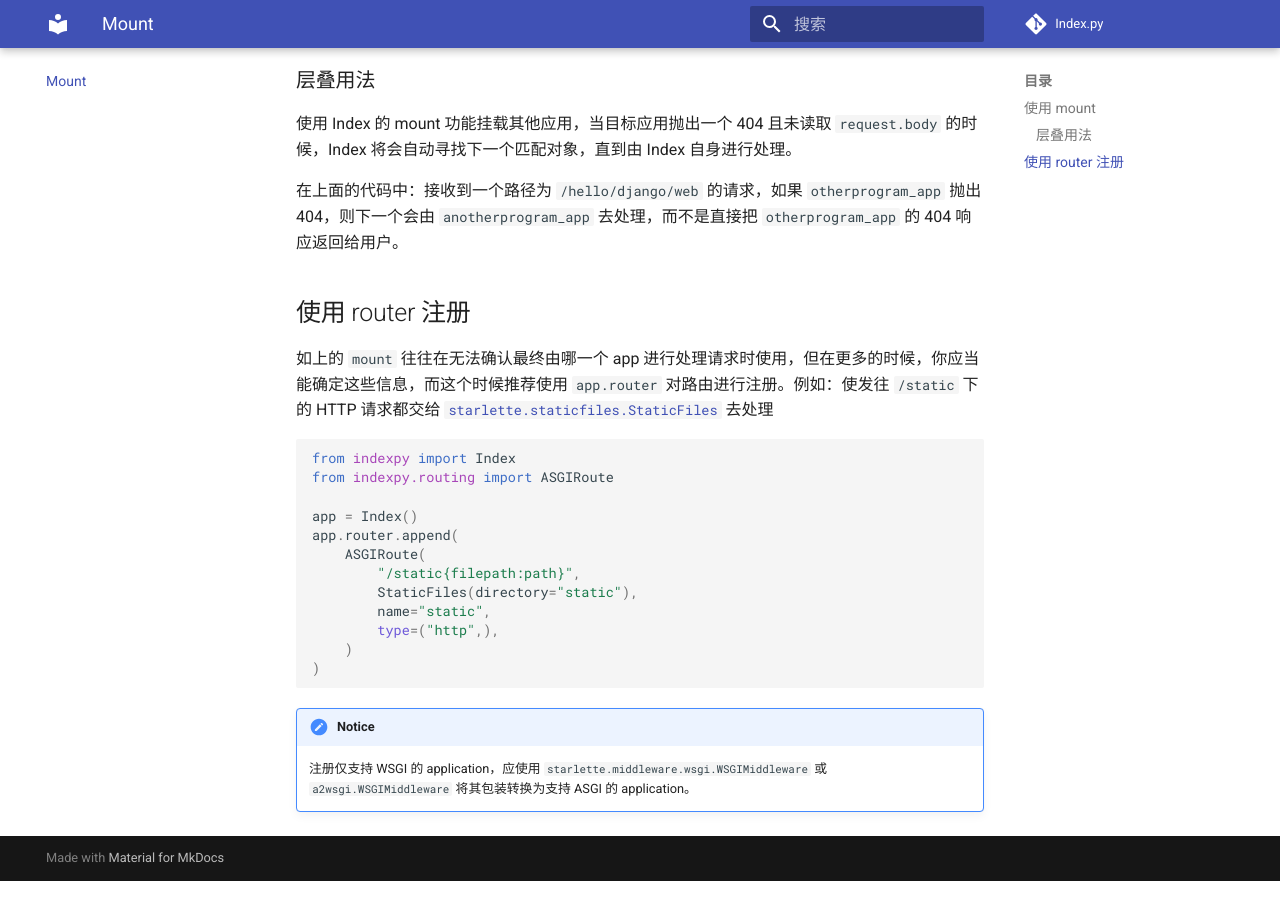
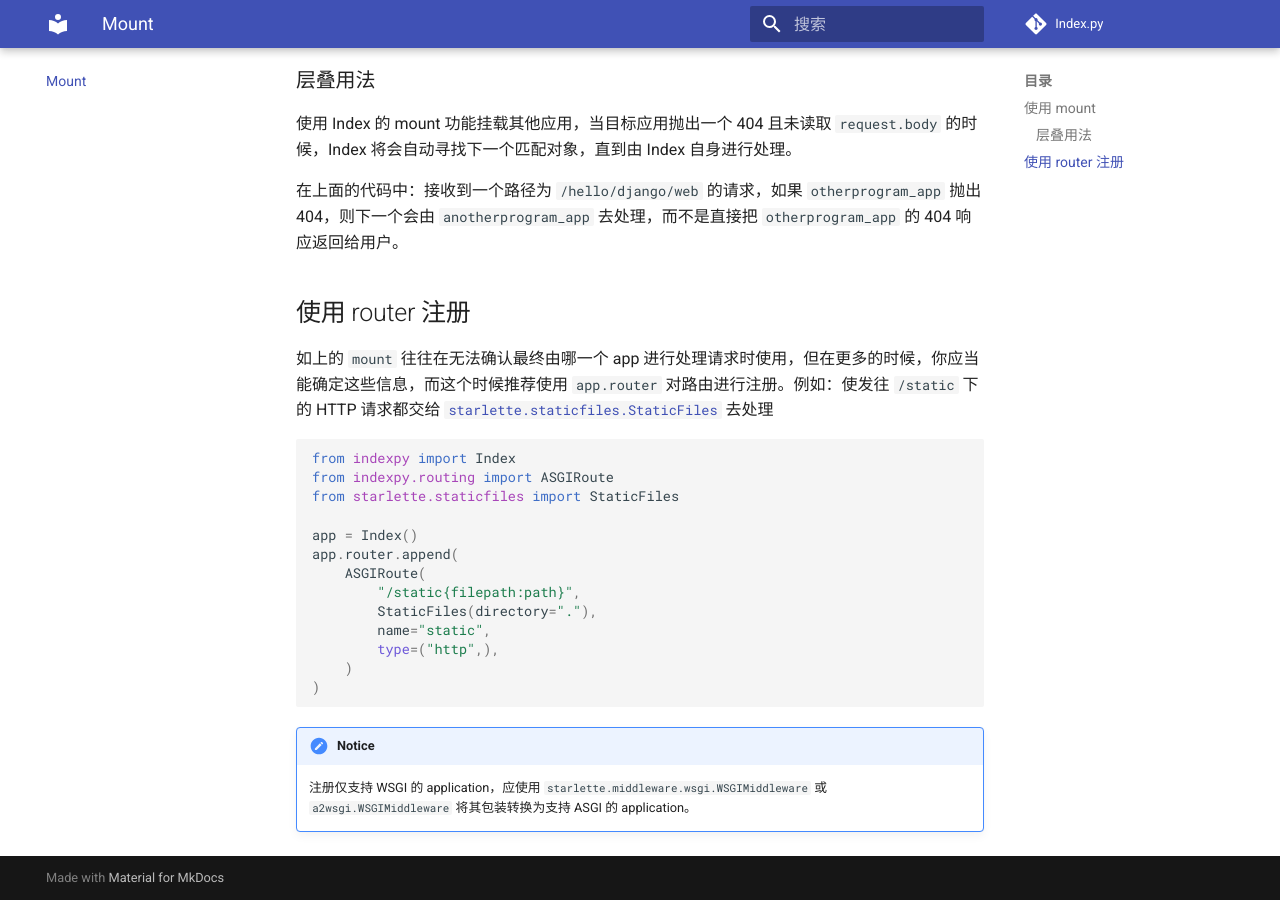
Before and after one commit to abersheeran/kui, an MkDocs documentation site: the page built from docs/mount.md, in a window 1280 px wide and 900 px high, scrolled down 586 px. Built offline with MkDocs 1.6.1 and Material for MkDocs 9.7.7, drawn with Linux system fonts in a browser that asks for light colours; comment, search, counter and statistics services are not loaded.

Commit message:
Update docs

````diff
--- a/docs/mount.md
+++ b/docs/mount.md
@@ -30,12 +30,13 @@ app.mount_asgi("/hello", anotherprogram_app)
 ```python
 from indexpy import Index
 from indexpy.routing import ASGIRoute
+from starlette.staticfiles import StaticFiles
 
 app = Index()
 app.router.append(
     ASGIRoute(
         "/static{filepath:path}",
-        StaticFiles(directory="static"),
+        StaticFiles(directory="."),
         name="static",
         type=("http",),
     )
````
